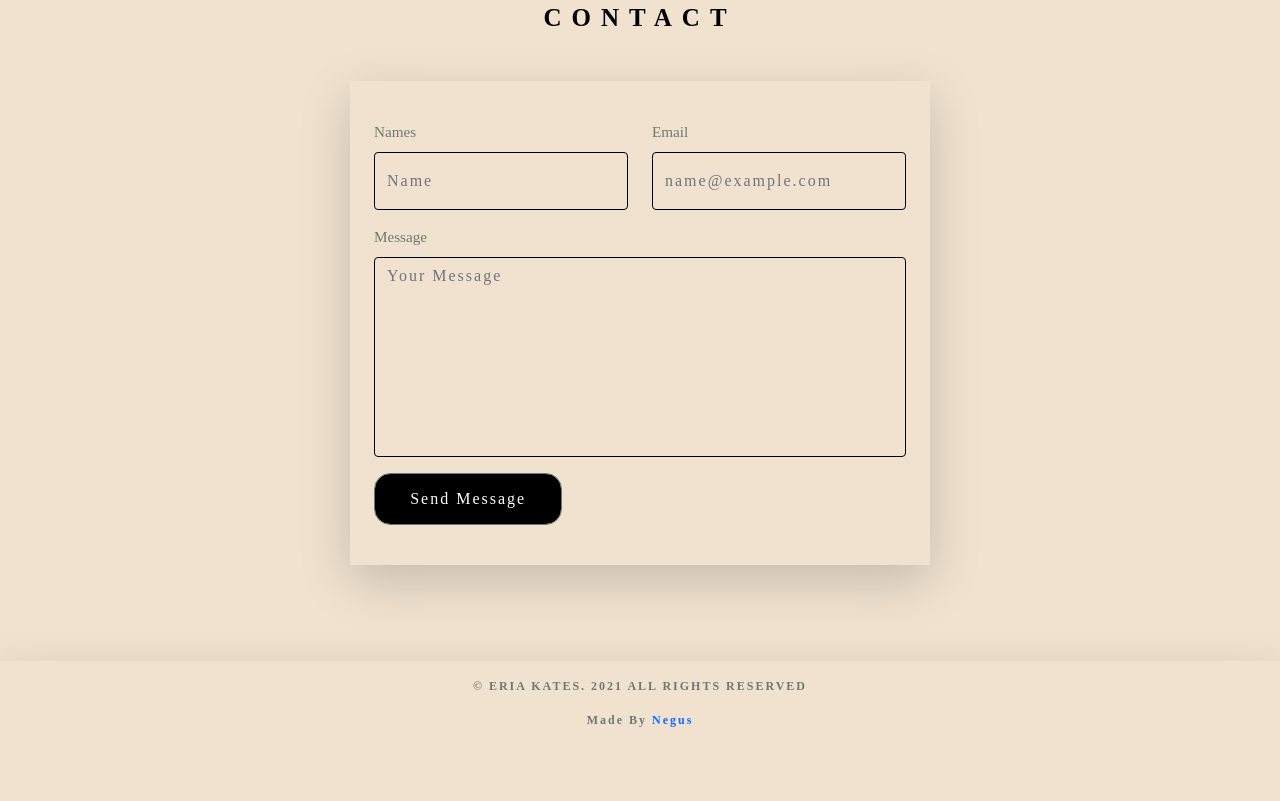
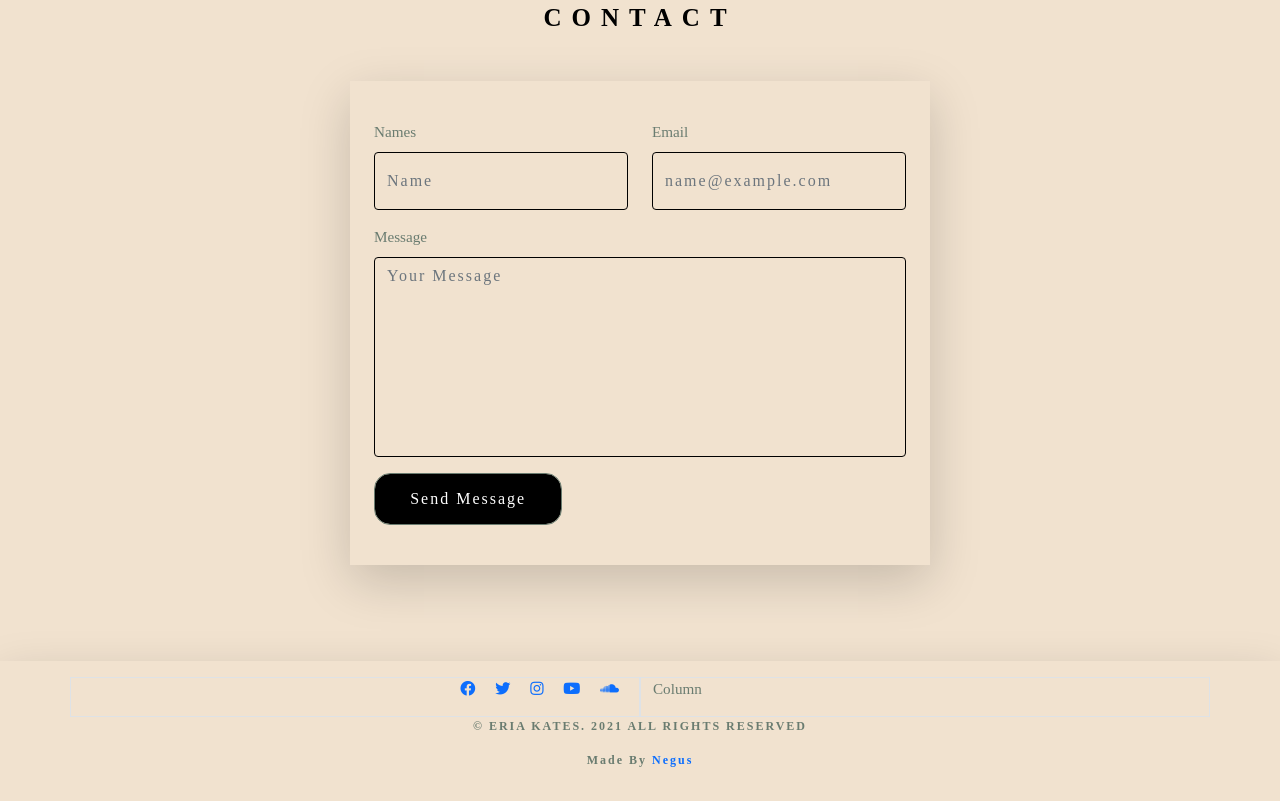
Before and after one commit to NegusDev/eria-kates, a plain HTML site: page index.html in a window 1280 px wide. Shown: the part 3979-4780 px from the top of the page. Before the commit the page ends 4740 px from the top, so only its background shows below. Drawn offline with Linux system fonts and the light colour scheme.

Commit message:
Update index.html

```diff
--- a/index.html
+++ b/index.html
@@ -397,8 +397,25 @@
     </div>
 
     <footer class="shadow-lg py-3">
-      <p class="text-center copyright">&copy; eria kates. 2021 All rights reserved</p>
-      <p class="text-center text-capitalize negus">made by <a href="http://github.com/Negusev">Negus</a></p>
+      <div class="container">
+        <div class="row  justify-content-center">
+          <div class="col-6 col-md-6 border">
+            <div class="d-flex justify-content-end">
+              <ul >
+                <li class="d-inline mx-2"><a href=""><i class="fab fa-facebook"></i></a></li>
+                <li class="d-inline mx-2"><a href=""><i class="fab fa-twitter"></i></a></li>
+                <li class="d-inline mx-2"><a href=""><i class="fab fa-instagram"></i></a></li>
+                <li class="d-inline mx-2"><a href=""><i class="fab fa-youtube"></i></a></li>
+                <li class="d-inline mx-2"><a href=""><i class="fab fa-soundcloud"></i></a></li>
+              </ul>
+
+            </div>
+          </div>
+          <div class="col-6 col-md-6 border">Column</div>
+        </div>
+        <p class="text-center copyright">&copy; eria kates. 2021 All rights reserved</p>
+        <p class="text-center text-capitalize negus">made by <a href="http://github.com/Negusev">Negus</a></p>
+      </div>
     </footer>
 
    </main>
```
